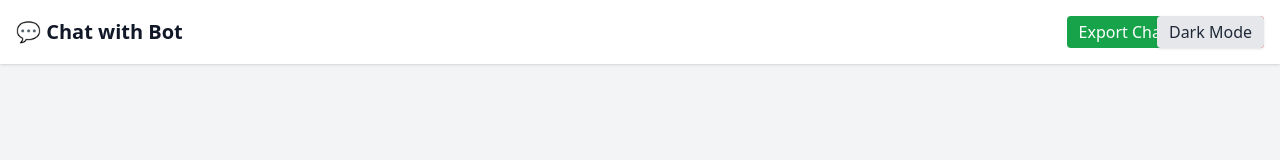
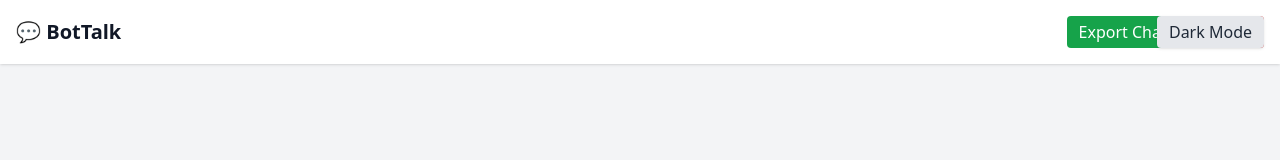
Before and after one commit to AaruGitCode/zerocode-fe-assignment1, a React (Vite) app: page /chat in a window 1280 px wide. Shown: the top 160 px of the page. Built offline with nearby package versions, Linux system fonts and the light colour scheme; sample sign-in values are in the browser's storage.

Commit message:
Update Chat.tsx

```diff
--- a/src/pages/Chat.tsx
+++ b/src/pages/Chat.tsx
@@ -85,7 +85,7 @@ const Chat = () => {
     <div className="flex flex-col h-screen bg-gray-100 dark:bg-gray-900 text-gray-900 dark:text-white">
       <ThemeToggle />
       <div className="p-4 bg-white dark:bg-gray-800 shadow flex justify-between items-center">
-        <div className="text-xl font-bold">💬 Chat with Bot</div>
+        <div className="text-xl font-bold">💬 BotTalk</div>
         <div className="flex gap-2">
           <button onClick={exportChat} className="bg-green-600 text-white px-3 py-1 rounded">Export Chat</button>
           <button onClick={() => { logout(); navigate('/login') }} className="bg-red-600 text-white px-3 py-1 rounded">Logout</button>
```
